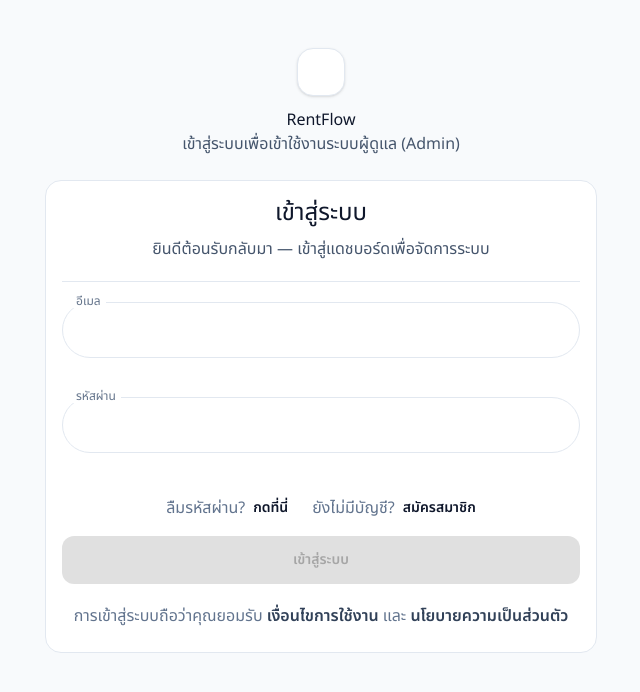
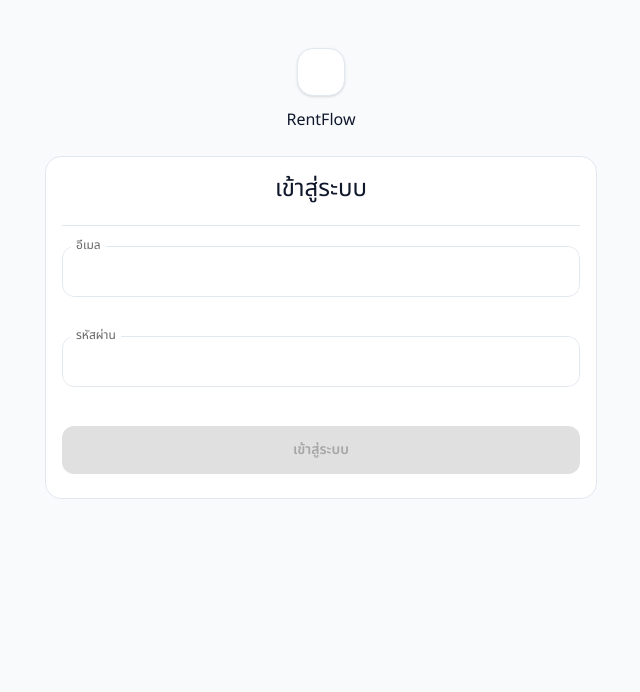
Before and after one commit to Pachared42/RentFlow-Admin-Dashboard, a Next.js app: page /login in a window 1280 px wide. Shown: the top 692 px of the page, without its empty margins (319-959 px from the left). Built offline with nearby package versions, Linux system fonts and the light colour scheme; some icons are missing; what @mui/material-nextjs would draw is missing.

Commit message:
Update Login.tsx

```diff
--- a/src/auth/Login.tsx
+++ b/src/auth/Login.tsx
@@ -27,15 +27,26 @@
 
 const TOKEN_COOKIE = "rf_token";
 
-const fieldSX = {
-    "& .MuiOutlinedInput-root": {
-        borderRadius: 14,
-        bgcolor: "white",
-        "& fieldset": { borderColor: "rgb(226 232 240)" },
-        "&:hover fieldset": { borderColor: "rgb(203 213 225)" },
-        "&.Mui-focused fieldset": { borderColor: "rgb(15 23 42)" },
+const pillFieldSX = {
+  "& .MuiOutlinedInput-root": {
+    borderRadius: "12px",
+    overflow: "hidden",
+    backgroundColor: "white",
+    "& .MuiOutlinedInput-notchedOutline": {
+      borderRadius: "12px",
+      borderColor: "rgb(226 232 240)",
     },
-    "& .MuiInputLabel-root": { color: "rgb(100 116 139)" },
+    "&:hover .MuiOutlinedInput-notchedOutline": {
+      borderColor: "rgb(203 213 225)",
+    },
+    "&.Mui-focused .MuiOutlinedInput-notchedOutline": {
+      borderColor: "rgb(15 23 42)",
+    },
+    "& .MuiOutlinedInput-input": {
+      padding: "14px 16px",
+      fontWeight: 600,
+    },
+  },
 };
 
 function isEmail(v: string) {
@@ -106,9 +117,6 @@
                     <Typography className="text-2xl font-extrabold text-slate-900">
                         RentFlow
                     </Typography>
-                    <Typography className="mt-1 text-sm text-slate-600">
-                        เข้าสู่ระบบเพื่อเข้าใช้งานระบบผู้ดูแล (Admin)
-                    </Typography>
                 </Stack>
 
                 <Card
@@ -120,9 +128,6 @@
                         <Stack spacing={1} className="mb-4 items-center text-center">
                             <Typography variant="h5" className="text-xl font-bold text-slate-900">
                                 เข้าสู่ระบบ
-                            </Typography>
-                            <Typography className="text-sm text-slate-600">
-                                ยินดีต้อนรับกลับมา — เข้าสู่แดชบอร์ดเพื่อจัดการระบบ
                             </Typography>
                         </Stack>
 
@@ -144,7 +149,7 @@
                                 value={email}
                                 onChange={(e) => setEmail(e.target.value)}
                                 fullWidth
-                                sx={fieldSX}
+                                sx={pillFieldSX}
                                 autoComplete="email"
                                 inputMode="email"
                                 error={!emailOk}
@@ -164,7 +169,7 @@
                                 value={password}
                                 onChange={(e) => setPassword(e.target.value)}
                                 fullWidth
-                                sx={fieldSX}
+                                sx={pillFieldSX}
                                 autoComplete="current-password"
                                 error={!pwOk}
                                 helperText={!pwOk ? "อย่างน้อย 6 ตัวอักษร" : " "}
@@ -192,36 +197,6 @@
                                 }}
                             />
 
-                            {/* ลืมรหัสผ่าน + สมัครสมาชิก (วางติดกันแบบที่คุณชอบ) */}
-                            <Stack
-                                direction="row"
-                                className="items-center pt-1 gap-6 justify-center"
-                            >
-                                <Stack direction="row" className="items-center gap-2">
-                                    <Typography className="text-xs text-slate-500">
-                                        ลืมรหัสผ่าน?
-                                    </Typography>
-                                    <Link
-                                        href="/forgot-password"
-                                        className="text-sm font-semibold text-slate-900 underline-offset-2 hover:underline"
-                                    >
-                                        กดที่นี่
-                                    </Link>
-                                </Stack>
-
-                                <Stack direction="row" className="items-center gap-2">
-                                    <Typography className="text-xs text-slate-500">
-                                        ยังไม่มีบัญชี?
-                                    </Typography>
-                                    <Link
-                                        href="/register"
-                                        className="text-sm font-semibold text-slate-900 underline-offset-2 hover:underline"
-                                    >
-                                        สมัครสมาชิก
-                                    </Link>
-                                </Stack>
-                            </Stack>
-
                             {/* ปุ่ม Submit เอาไว้ “ข้างบน” (ตามที่คุณเคยจัดไว้) */}
                             <Button
                                 type="submit"
@@ -244,23 +219,6 @@
                                     "เข้าสู่ระบบ"
                                 )}
                             </Button>
-
-                            <Typography className="pt-1 text-center text-[11px] leading-relaxed text-slate-500">
-                                การเข้าสู่ระบบถือว่าคุณยอมรับ{" "}
-                                <Link
-                                    href="/terms"
-                                    className="font-semibold text-slate-700 hover:underline underline-offset-2"
-                                >
-                                    เงื่อนไขการใช้งาน
-                                </Link>{" "}
-                                และ{" "}
-                                <Link
-                                    href="/privacy"
-                                    className="font-semibold text-slate-700 hover:underline underline-offset-2"
-                                >
-                                    นโยบายความเป็นส่วนตัว
-                                </Link>
-                            </Typography>
                         </Box>
                     </CardContent>
                 </Card>
```
